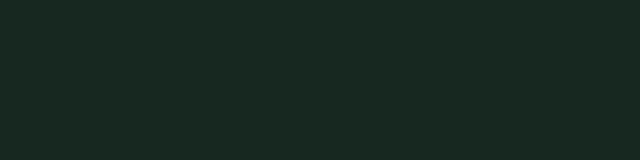
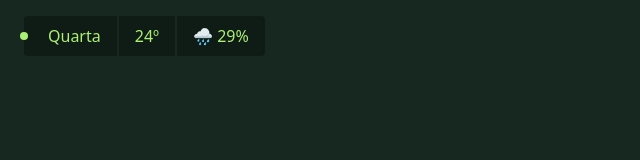
Before and after one commit to adriel-mp3/forest, a Vue app: page / in a window 1280 px wide. Shown: the top 160 px of the page, without its empty margins (0-640 px from the left). Built offline with nearby package versions, Linux system fonts and the light colour scheme.

Commit message:
feat: import weather widget

```diff
--- a/src/layouts/MainLayout.vue
+++ b/src/layouts/MainLayout.vue
@@ -1,6 +1,10 @@
-<script setup lang="ts"></script>
+<script setup lang="ts">
+import WeatherWidget from "@/components/WeatherWidget.vue";
+</script>
+
 <template>
-  <div class="flex h-screen bg-gray-900">
-    <slot/>
-  </div>
+	<div class="h-screen">
+		<WeatherWidget />
+		<slot />
+	</div>
 </template>
```
